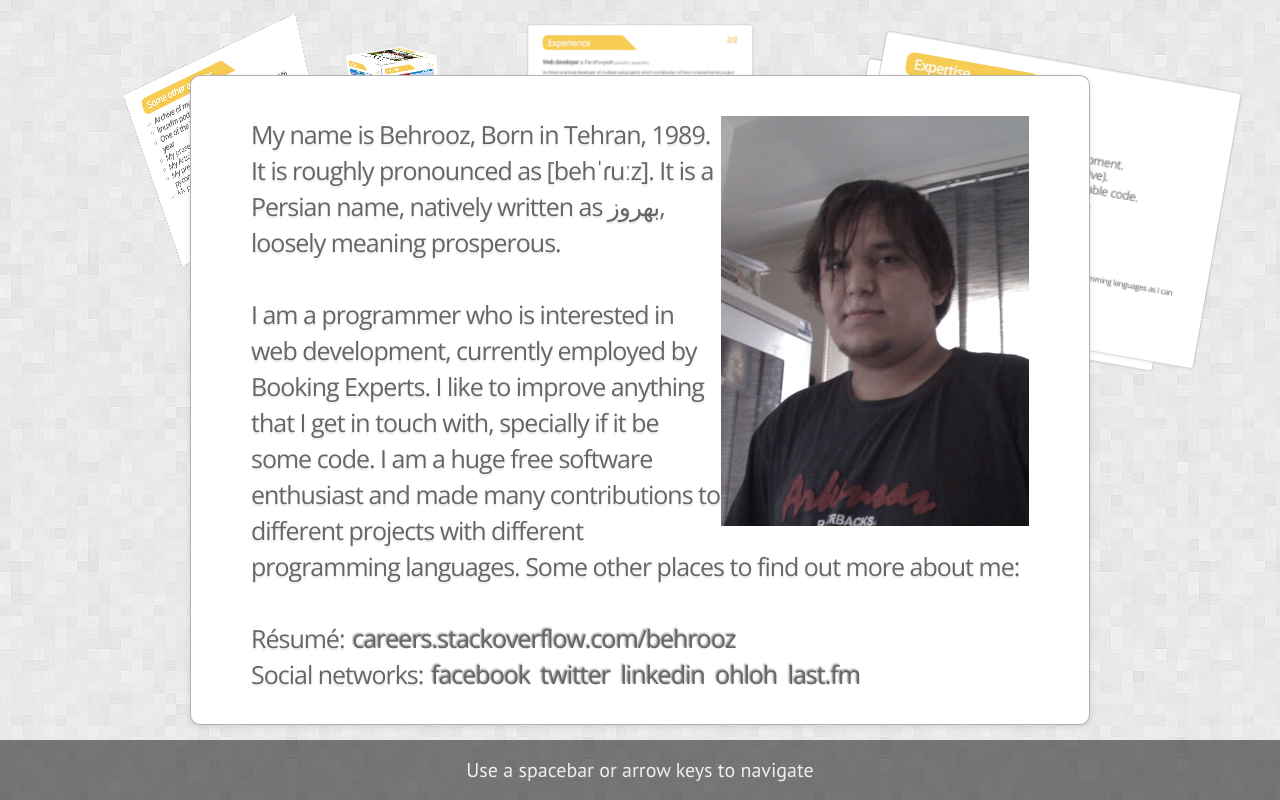
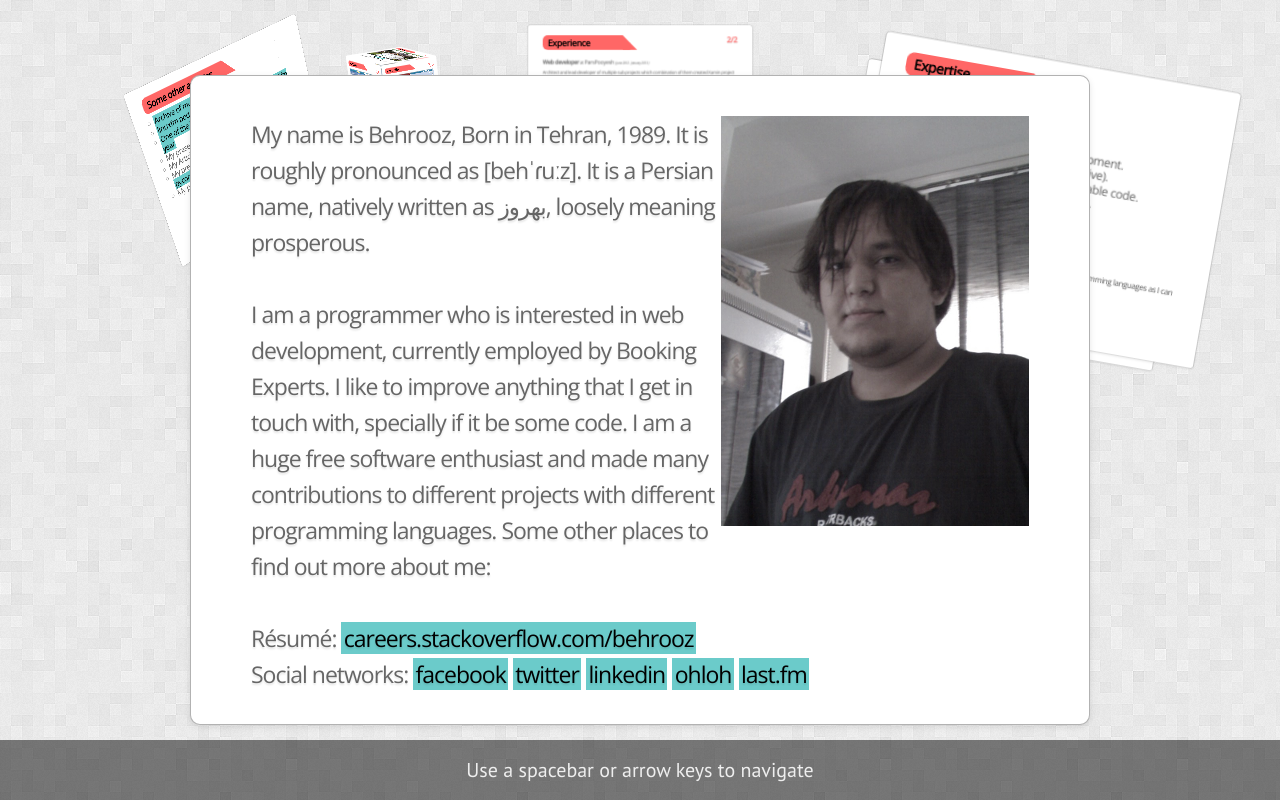
Before and after one commit to everplays/everplays.github.io, a website: page index.html in a window 1280 px wide. Shown: the top 800 px of the page. Drawn offline with nearby package versions, Linux system fonts and the light colour scheme.

Commit message:
changed color schema

```diff
--- a/css/style.css
+++ b/css/style.css
@@ -79,24 +79,10 @@ i, em { font-style: italic }
     ... and give links a nice look.
 */
 a {
-    color: inherit;
+    color: black;
     text-decoration: none;
     padding: 0 0.1em;
-    background: rgba(255,255,255,0.5);
-    text-shadow: -1px -1px 2px rgba(100,100,100,0.9);
-    border-radius: 0.2em;
-
-    -webkit-transition: 0.5s;
-    -moz-transition:    0.5s;
-    -ms-transition:     0.5s;
-    -o-transition:      0.5s;
-    transition:         0.5s;
-}
-
-a:hover,
-a:focus {
-    background: rgba(255,255,255,1);
-    text-shadow: -1px -1px 2px rgba(100,100,100,0.5);
+    background: #6BCBCA;
 }
 
 /*
@@ -403,15 +389,13 @@ h1.titlebar {
 }
 
 h1.titlebar span.text {
-    color: black;
-    background-color: #f7cc52;
     min-width: 240px;
     float: left;
-    color: #fff;
+    color: black;
     padding: 0px 60px 0px 20px;
     -webkit-border-radius: 20px 0 0 20px;
     border-radius: 20px 0 0 20px;
-    background-color: #f7cc52;
+    background-color: #FF6766;
     line-height: 59px;
 }
 
@@ -421,8 +405,8 @@ h1.titlebar span.corner {
     width: 0;
     height: 0;
     border-top: 31px solid transparent;
-    border-left: 30px solid #f7cc52;
-    border-bottom: 28px solid #f7cc52;
+    border-left: 30px solid #FF6766;
+    border-bottom: 28px solid #FF6766;
     border-right: 28px solid transparent;
 }
 
@@ -446,19 +430,20 @@ span.tag {
     border-radius: 3px;
     -webkit-border-radius: 3px;
        -moz-border-radius: 3px;
-    background-color: #f0f0f0;
+    background-color: #F0F0F0;
+    color: black;
     padding: 2px 12px;
     margin: 4px;
 }
 
 span.pagenumber {
-    color: #f7cc52;
+    color: #FF6766;
     float: right;
     font-weight: bold;
 }
 
 #intro {
-    font-size: 25px;
+    font-size: 23px;
 }
 
 #intro.slide {
@@ -541,3 +526,31 @@ span.pagenumber {
 #intro img {
     float: right;
 }
+
+img {
+    -webkit-filter: grayscale(40%);
+       -moz-filter: grayscale(40%);
+         -o-filter: grayscale(40%);
+        -ms-filter: grayscale(40%);
+            filter: grayscale(40%);
+
+/* had to comment out the grayscale filter transition because of blinking
+
+    -webkit-transition: 0.5s 3s;
+    -moz-transition:    0.5s 3s;
+    -ms-transition:     0.5s 3s;
+    -o-transition:      0.5s 3s;
+    transition:         0.5s 3s;
+*/
+
+}
+
+/* had to comment out the grayscale filter transition because of blinking
+.active.present img {
+    -webkit-filter: grayscale(40%);
+       -moz-filter: grayscale(40%);
+         -o-filter: grayscale(40%);
+        -ms-filter: grayscale(40%);
+            filter: grayscale(40%);
+}
+*/
```
